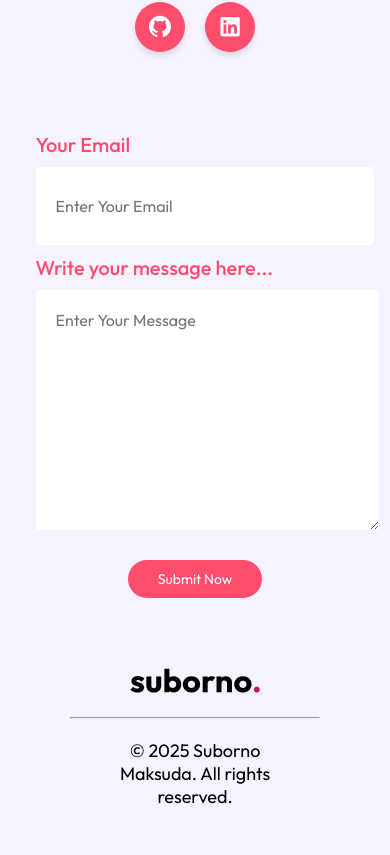
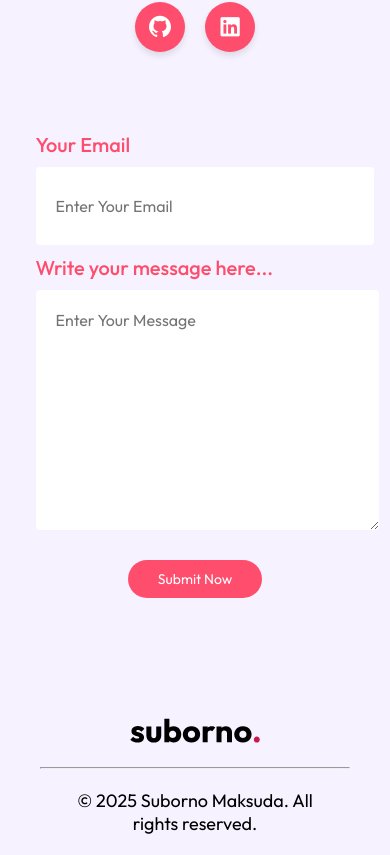
Before and after one commit to git-suborno-hub/My_Portfolio, a React (Vite) app in the folder frontend/: page / in a window 390 px wide. Shown: the part 5310-6165 px from the top of the page. Before the commit the page ends 6138 px from the top, so only its background shows below. Built offline with nearby package versions, Linux system fonts and the light colour scheme.

Commit message:
Completed

```diff
--- a/frontend/src/Components/Footer/Footer.css
+++ b/frontend/src/Components/Footer/Footer.css
@@ -22,6 +22,6 @@
 
 @media (max-width: 768px) {
   .footer{
-    margin: 100px 40;
+    margin: 100px 40px;
   }
 }
```
